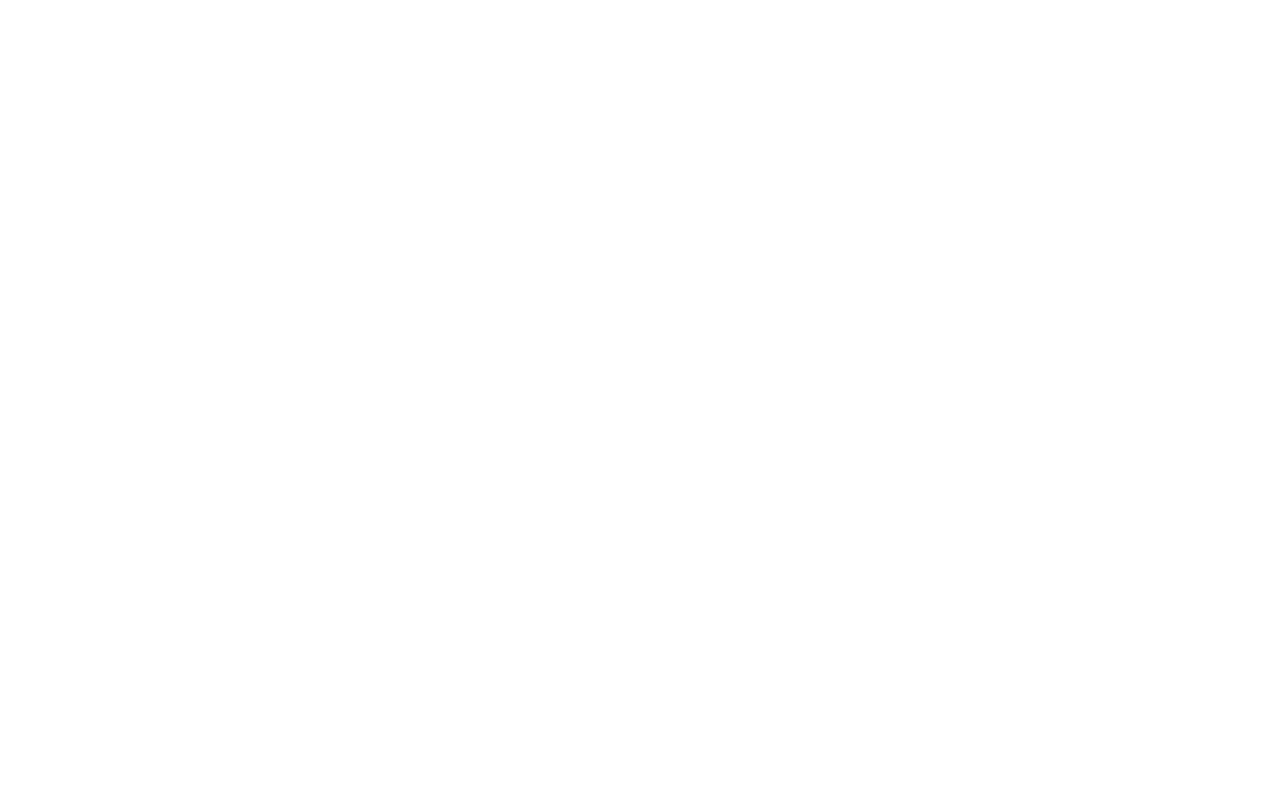
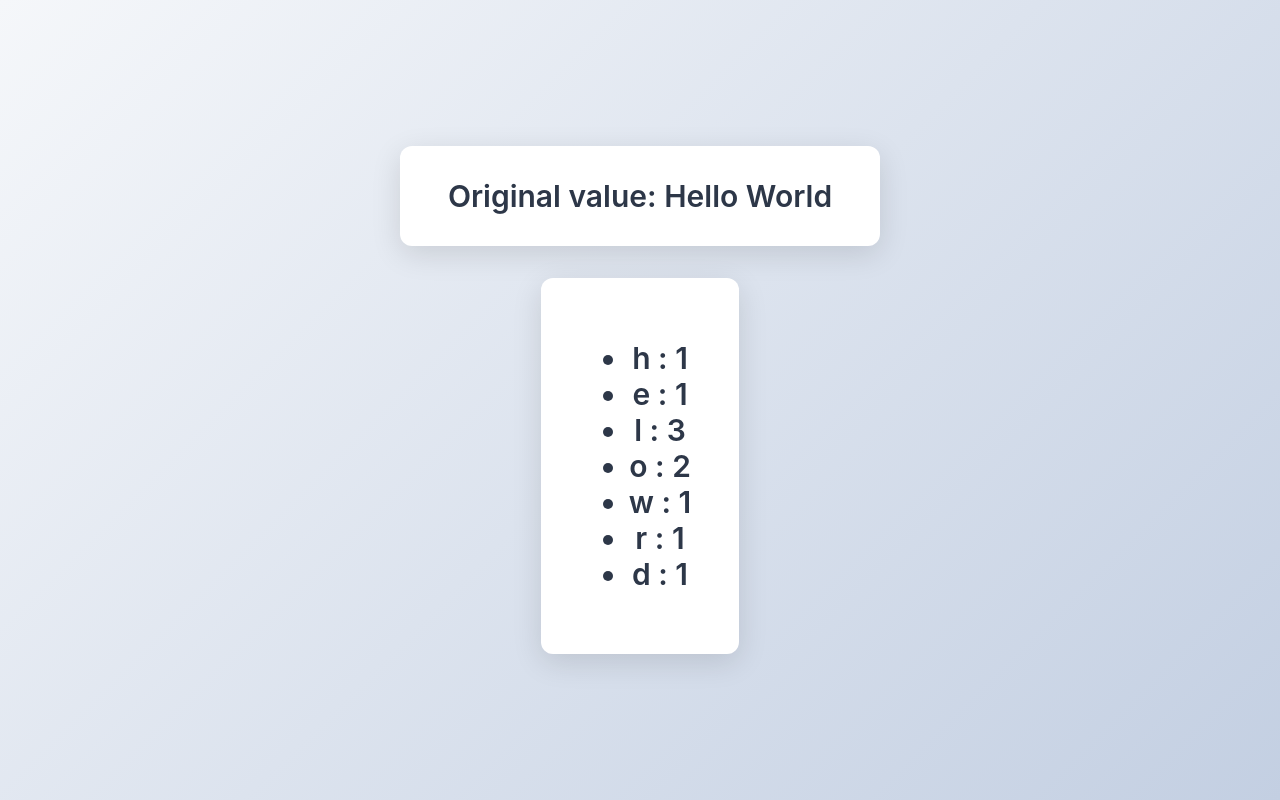
Before and after one commit to mikeyj777/functional_programming_problem_set, a React (Create React App) app in the folder client/: page /009 in a window 1280 px wide. Before the commit this address had no page. Built offline with nearby package versions, Linux system fonts and the light colour scheme.

Commit message:
9 - done.

```diff
--- a/client/src/App.js
+++ b/client/src/App.js
@@ -10,6 +10,7 @@
 import Func006 from './components/006';
 import Func007 from './components/007';
 import Func008 from './components/008';
+import Func009 from './components/009';
 import './App.css';
 import './styles/global.css';
 
@@ -28,6 +29,7 @@
           <Route path="/006" element={<Func006 />} />
           <Route path="/007" element={<Func007 />} />
           <Route path="/008" element={<Func008 />} />
+          <Route path="/009" element={<Func009 />} />
         </Routes>
       </div>
     </Router>
--- /dev/null
+++ b/client/src/components/009.jsx
@@ -0,0 +1,53 @@
+import React, { useState, useEffect } from 'react';
+
+// notes for claude:
+// functional programming problem set.
+// please review with sandwich method.  focus on the functional programming portion of the solution.
+// assume the rest of the react component is for display purposes.
+
+// problem: Create a function that takes a string and returns an object showing the frequency of each character (ignore spaces and punctuation).
+
+// another note for claude:  confirm that the method below is the correct approach for the stated problem.
+
+// lessons learned:
+//  1.  { ...prevObject, newObect} can be used to add a new property to a create a new object.
+//  2.  { ...prevObject, [key]: value } - the brackets allow the interpreter to infer the key
+//                                    name based on the variable value.
+//  3.  the map function providese 3 arguments, the current iteration element
+
+
+const Func009 = ({str = "Hello World" }) => {
+
+  const [finalAns, setFinalAns] = useState({});
+
+  useEffect(() => {
+    const workingAns = [...str.toLowerCase()]
+                        .filter(char => /[a-z0-9]/i.test(char))
+                        .reduce((freq, char) => ({
+                          ...freq,
+                          [char]: (freq[char] || 0) + 1
+                        }), {});
+    console.log(workingAns);
+    setFinalAns(workingAns);
+  }, [str]);
+
+
+  return (
+    <div className="func-container">
+      <div className="func-card">
+        <h1 className="func-text">Original value: {str}</h1>
+      </div>
+      <div className="func-card">
+        <h1 className="func-text">
+          <ul>
+            {Object.entries(finalAns).map(([char, count], index) => (
+              <li key={index}>{char} : {count}</li>
+            ))}
+        </ul>
+        </h1>
+      </div>
+    </div>
+  );
+};
+
+export default Func009;
```
